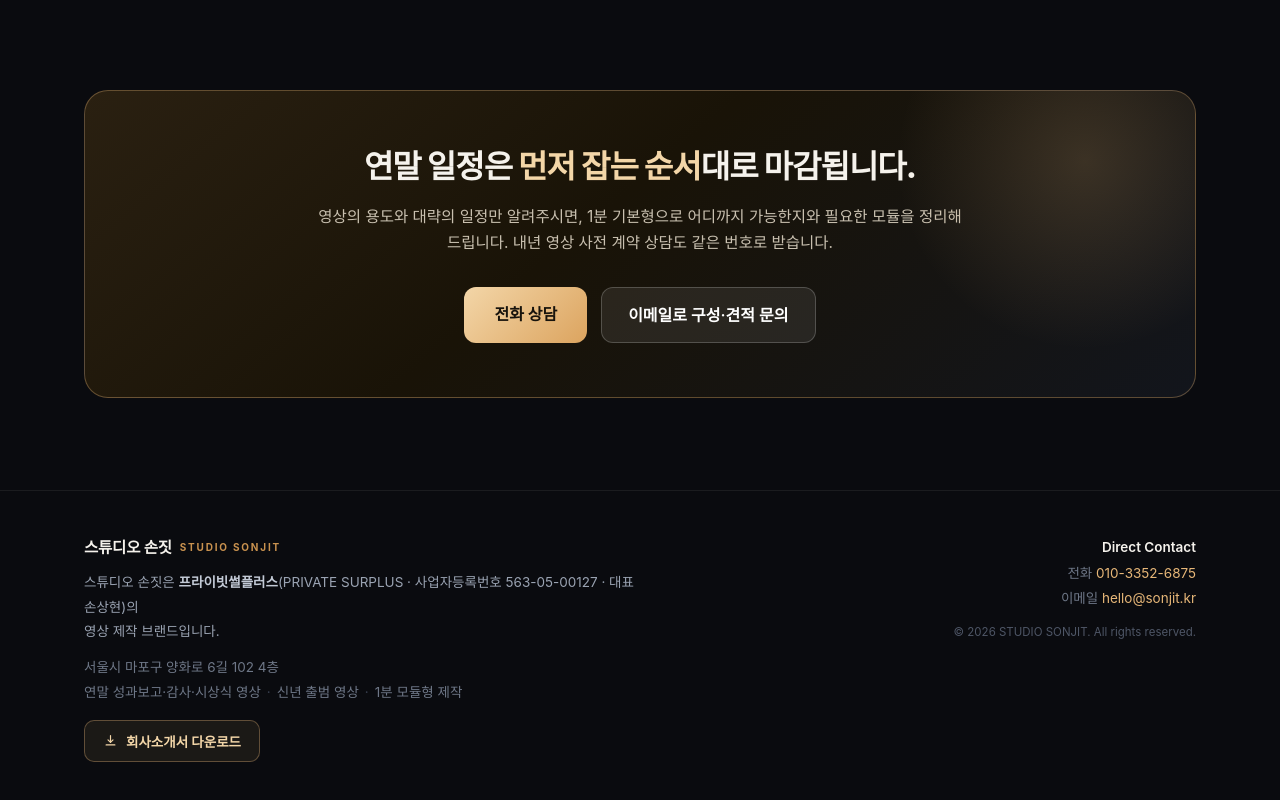
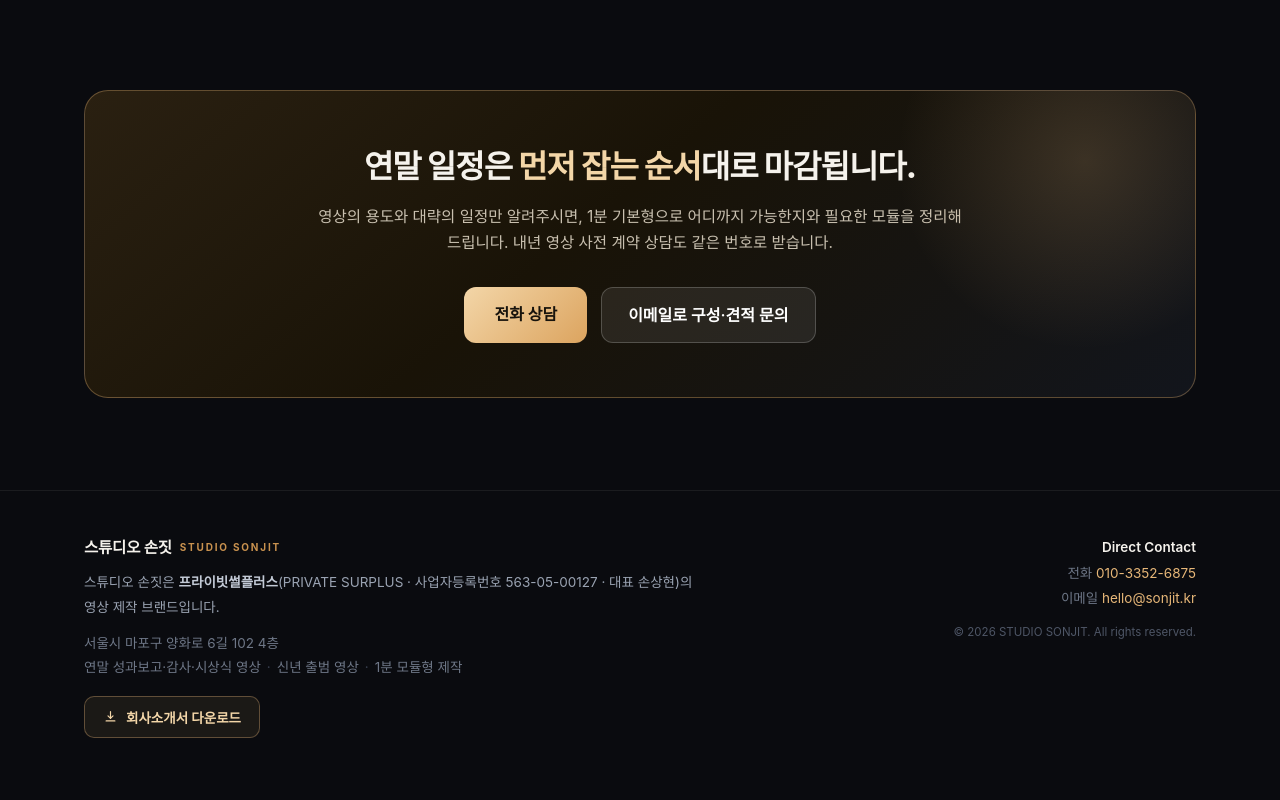
Before and after one commit to collegecommentary/privatesurplus-portfolio, a plain HTML site: page index.html in a window 1280 px wide. Shown: the part 10338-11138 px from the top of the page. Drawn offline with Linux system fonts and the light colour scheme; a web font is replaced by a local one.

Commit message:
푸터 사업자 표기 줄바꿈 폭 조정

```diff
--- a/index.html
+++ b/index.html
@@ -1736,7 +1736,7 @@
     }
 
     .footer-info .biz-line {
-      max-width: 560px;
+      max-width: 690px;
       color: var(--muted);
       margin-bottom: 12px;
     }
```
